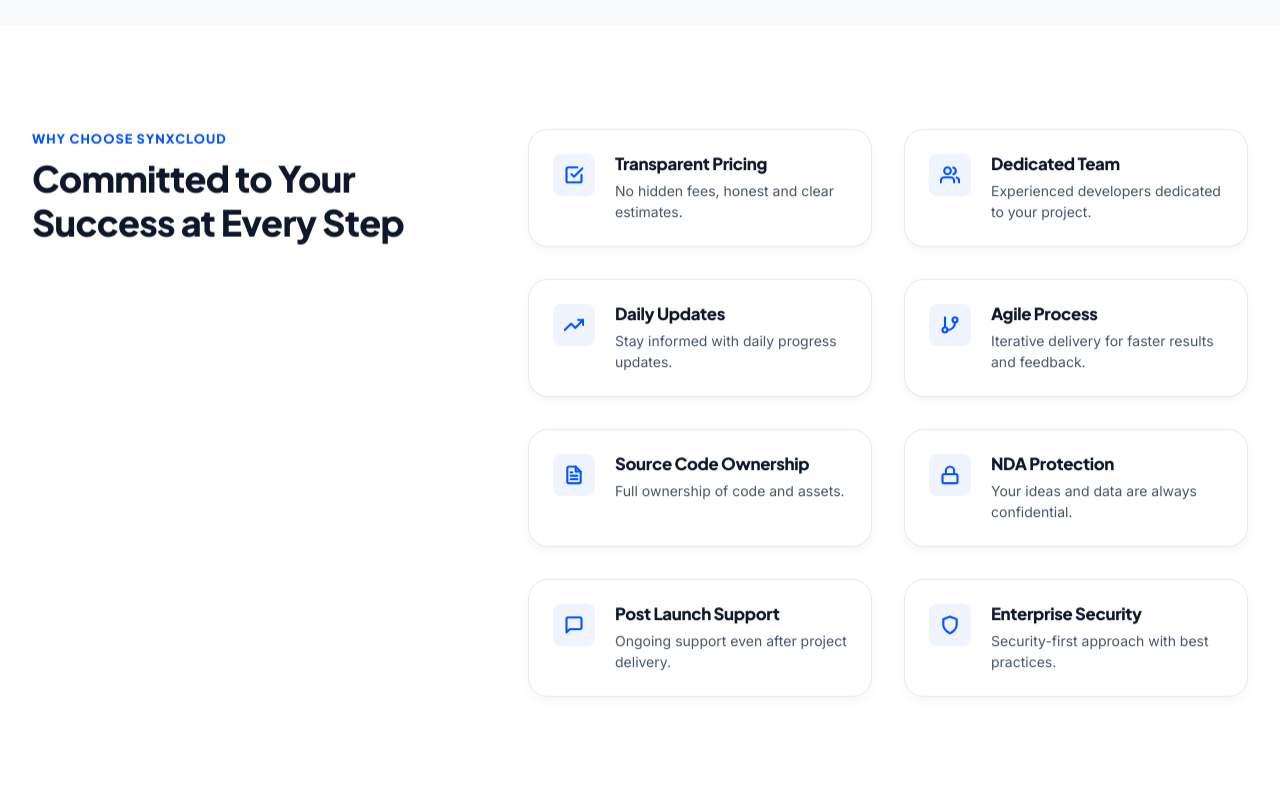
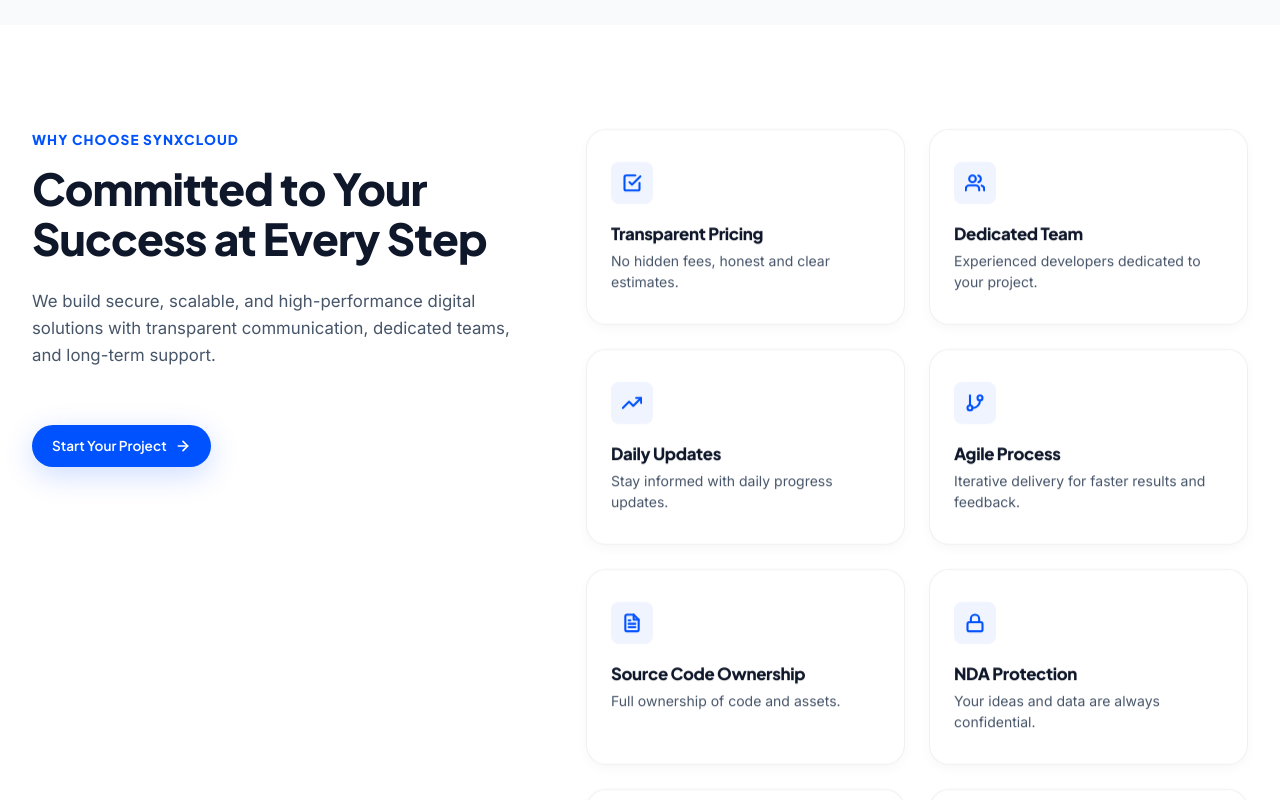
Before and after one commit to SynXCloud/SynXCloud, a React (Vite) app: page / in a window 1280 px wide. Shown: the part 2460-3260 px from the top of the page. Built offline with nearby package versions, Linux system fonts and the light colour scheme.

Commit message:
feat : Enhance the UI

```diff
--- a/src/App.css
+++ b/src/App.css
@@ -2080,42 +2080,57 @@
 
 .why-choose-grid {
   display: grid;
-  grid-template-columns: 0.75fr 1.25fr;
+  grid-template-columns: 0.85fr 1.15fr;
   gap: 4rem;
+  align-items: flex-start;
+}
+
+.why-choose-info {
+  position: sticky;
+  top: calc(var(--header-height) + 2rem);
 }
 
 .why-choose-info .eyebrow {
   font-family: var(--font-heading);
   font-weight: 800;
-  font-size: 0.8rem;
+  font-size: 0.85rem;
   letter-spacing: 0.08em;
   color: var(--primary-color);
   display: block;
-  margin-bottom: 0.5rem;
+  margin-bottom: 0.75rem;
 }
 
 .why-choose-info h2 {
   font-family: var(--font-heading);
-  font-size: 2.25rem;
+  font-size: 2.75rem;
   font-weight: 800;
-  line-height: 1.2;
+  line-height: 1.15;
   color: var(--text-dark);
+  margin-bottom: 1.5rem;
+}
+
+.why-choose-desc {
+  font-size: 1.05rem;
+  color: var(--text-muted);
+  line-height: 1.6;
+  margin-bottom: 2rem;
 }
 
 .why-choose-benefits-grid {
   display: grid;
-  grid-template-columns: 1fr 1fr;
-  gap: 2rem;
+  grid-template-columns: repeat(2, 1fr);
+  gap: 1.5rem;
 }
 
 .benefit-card {
   display: flex;
+  flex-direction: column;
   gap: 1.25rem;
   background: var(--bg-white);
-  border: 1.5px solid var(--border-color);
+  border: 1px solid rgba(0, 0, 0, 0.06);
   border-radius: var(--radius-lg);
-  padding: 1.5rem;
-  box-shadow: var(--shadow-sm);
+  padding: 2rem 1.5rem;
+  box-shadow: 0 4px 12px rgba(0, 0, 0, 0.03);
   transition: all var(--transition-base);
 }
 
@@ -3318,12 +3333,22 @@
   .why-choose-grid {
     grid-template-columns: 1fr;
     gap: 3rem;
+  }
+
+  .why-choose-info {
+    position: relative;
+    top: 0;
     text-align: center;
+    max-width: 600px;
+    margin: 0 auto;
+    display: flex;
+    flex-direction: column;
+    align-items: center;
   }
 
   .why-choose-info h2 {
     max-width: 600px;
-    margin: 0 auto;
+    margin: 0 auto 1.5rem;
   }
 
   .tech-grid {
--- a/src/App.jsx
+++ b/src/App.jsx
@@ -873,6 +873,13 @@
             <div className="why-choose-info reveal">
               <span className="eyebrow">WHY CHOOSE SYNXCLOUD</span>
               <h2>Committed to Your Success at Every Step</h2>
+              <p className="why-choose-desc">
+                We build secure, scalable, and high-performance digital solutions with transparent communication, dedicated teams, and long-term support.
+              </p>
+              <button onClick={() => openModal('project')} className="btn btn-primary btn-sm" style={{ marginTop: '1.5rem' }}>
+                Start Your Project
+                <Icon name="arrowRight" size={16} />
+              </button>
             </div>
 
             <div className="why-choose-benefits-grid">
```
